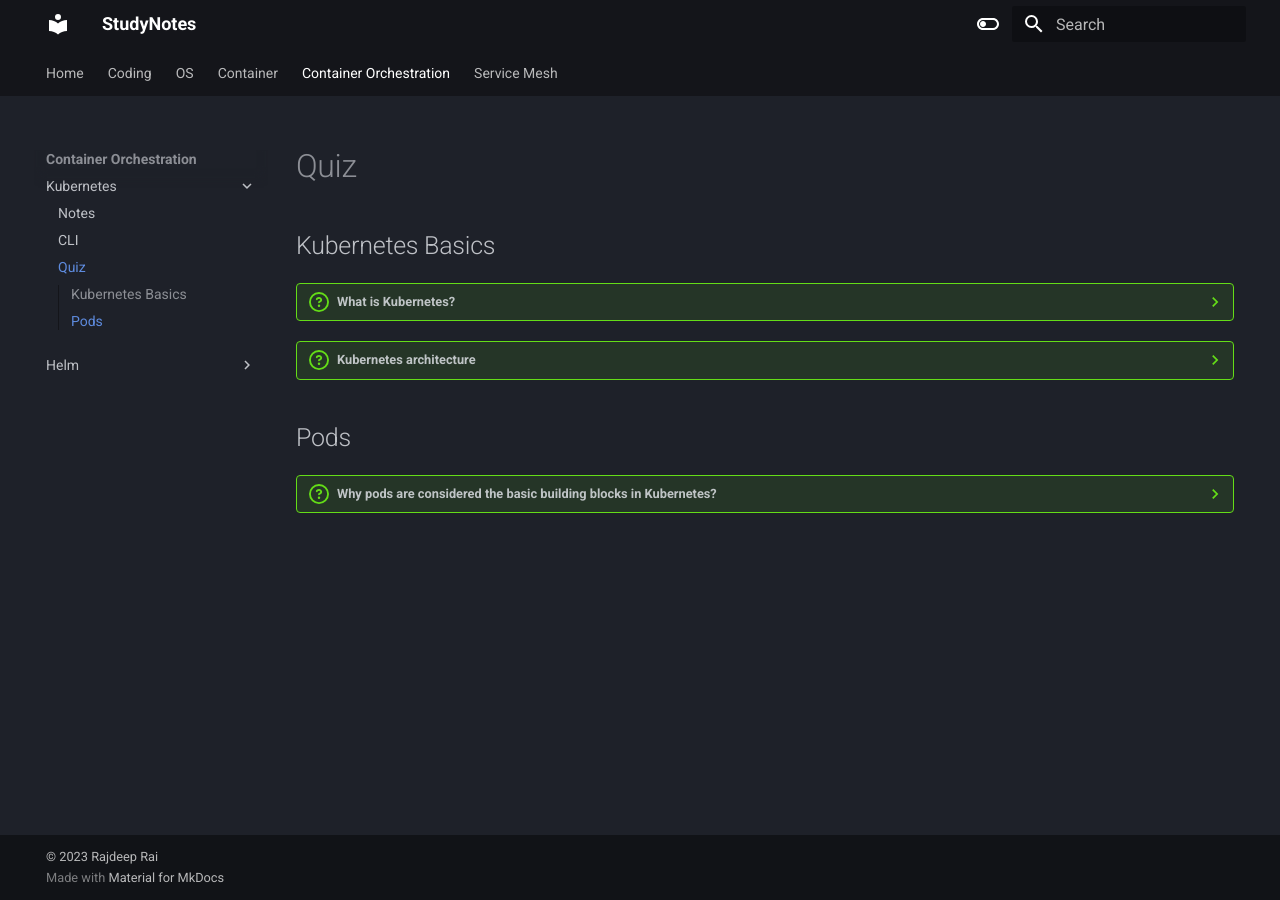
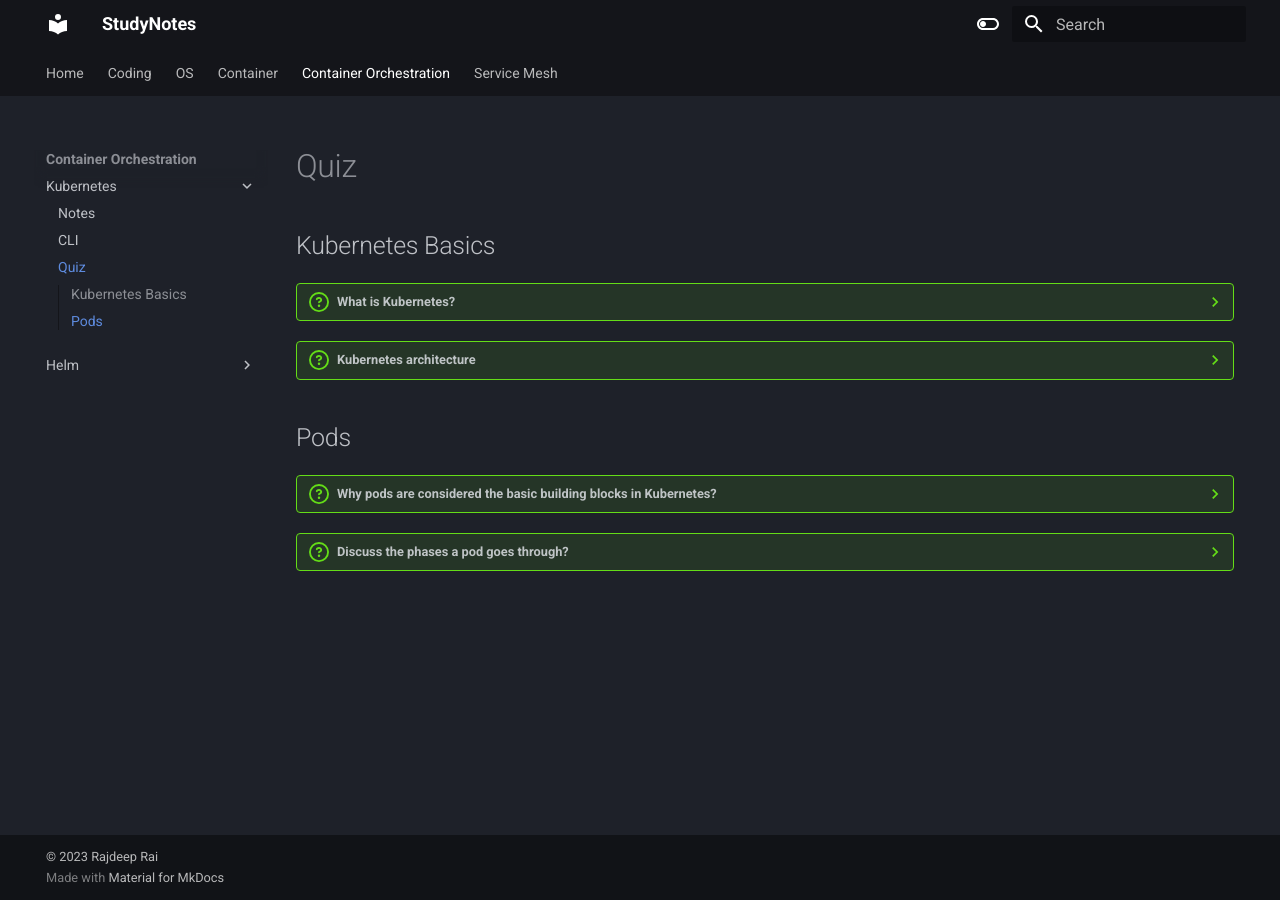
Before and after one commit to rajdyp/study-decks, an MkDocs documentation site: the page built from docs/k8s/k8s_quiz.md, in a window 1280 px wide. Built offline with MkDocs 1.6.1 and Material for MkDocs 9.7.7, drawn with Linux system fonts in a browser that asks for light colours; part of the change alters nothing that is shown.

Commit message:
Update k8s_quiz.md

```diff
--- a/docs/k8s/k8s_quiz.md
+++ b/docs/k8s/k8s_quiz.md
@@ -66,6 +66,23 @@
 
 ??? question annotate "Why pods are considered the basic building blocks in Kubernetes?"
 
-    - Pods provide a way to group and manage containers that need to work together allowing them to be treated as a single unit of deployment, scaling, and resource allocation.
+    - Pods encapsulate and co-locate one or more containers, providing a unified unit for deployment, scaling, and resource sharing.
 
 <!-- end of question -->
+
+
+??? question annotate "Discuss the phases a pod goes through?"
+
+    - Pending (1)
+    - Running (2)
+    - Succeeded (3)
+    - Failed (4)
+    - Unknown (5)
+
+1.  The Pod has been accepted by the Kubernetes cluster but is awaiting resource allocation, scheduling, and container image downloads.
+2.  The Pod has been assigned to a node, and all containers have been created, and at least one container is currently running or in the process of starting or restarting.
+3.  All containers in the Pod have terminated in success, and will not be restarted.
+4.  At least one container in the Pod has terminated with a failure.
+5.  For some reason the state of the Pod cannot be determined.
+
+<!-- end of question -->
```
